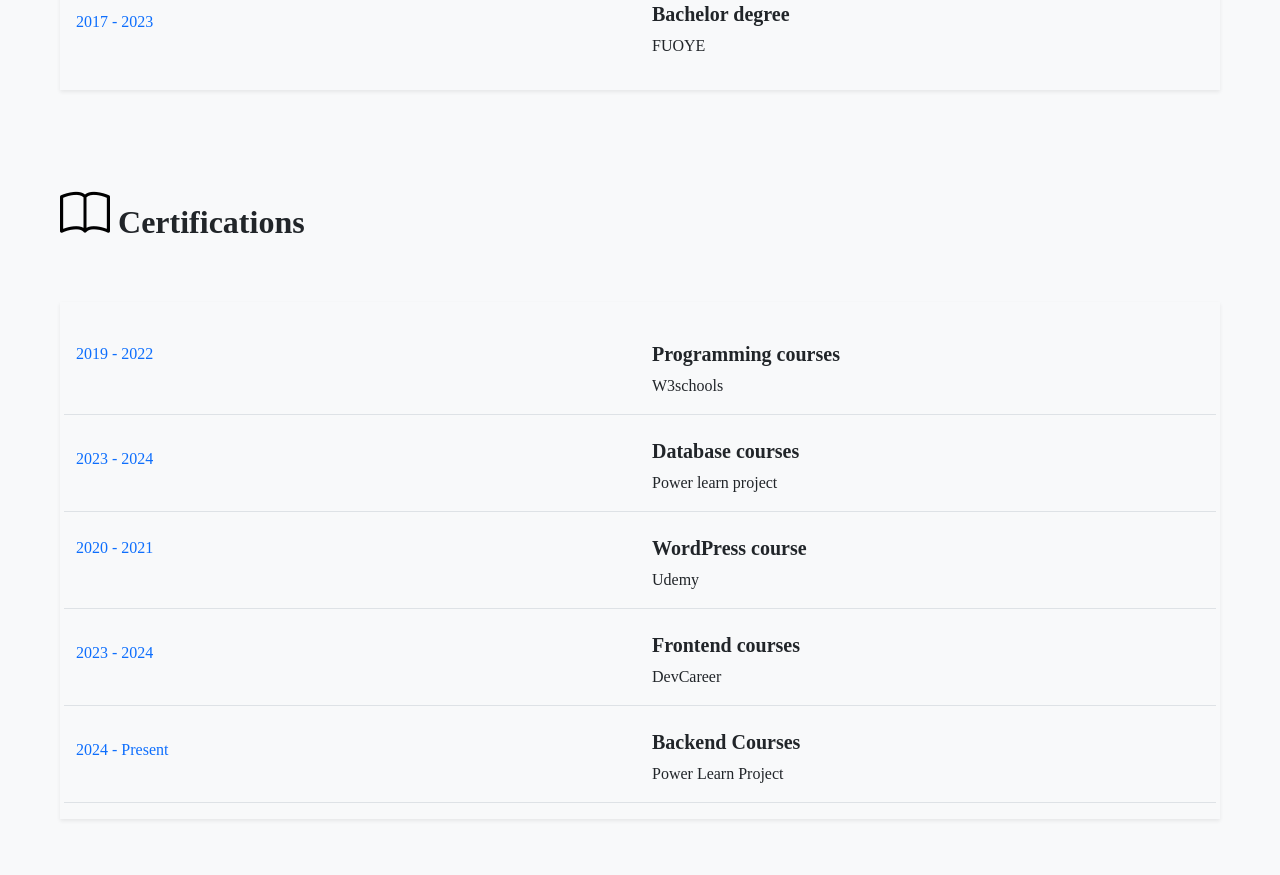
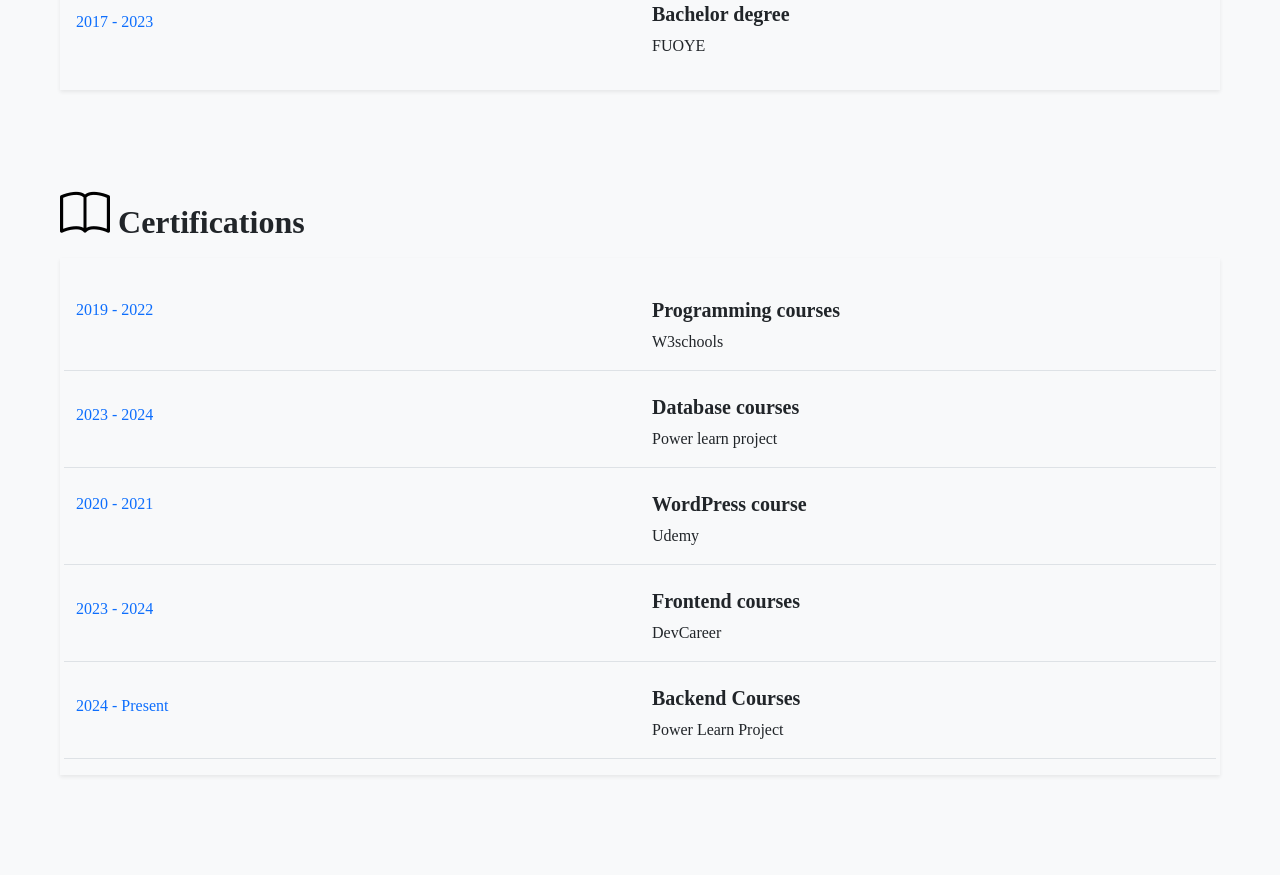
Before and after one commit to Azeezbank/MyPortfolio, a React (Create React App) app: page / in a window 1280 px wide. Shown: the part 3180-4055 px from the top of the page. Built offline with nearby package versions, Linux system fonts and the light colour scheme.

Commit message:
Update Awards.js

```diff
--- a/src/Components/Awards.js
+++ b/src/Components/Awards.js
@@ -96,7 +96,7 @@ const Awards = () => {
         </div>
 
 
-<h2 id="edu" className="fw-bold p-5">
+<h2 id="edu" className="fw-bold ps-5 pe-5 pt-5 pb-1">
           <i
             className="bi bi-book"
             style={{ color: "black", fontSize: "50px", fontWeight: "bold" }}
```
